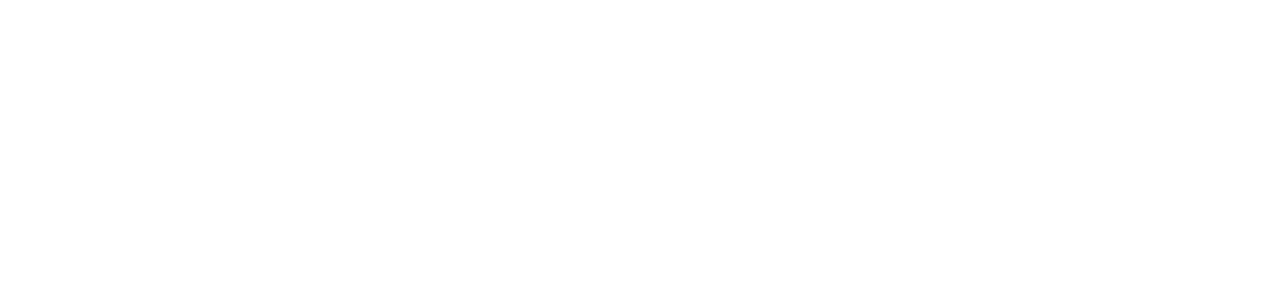
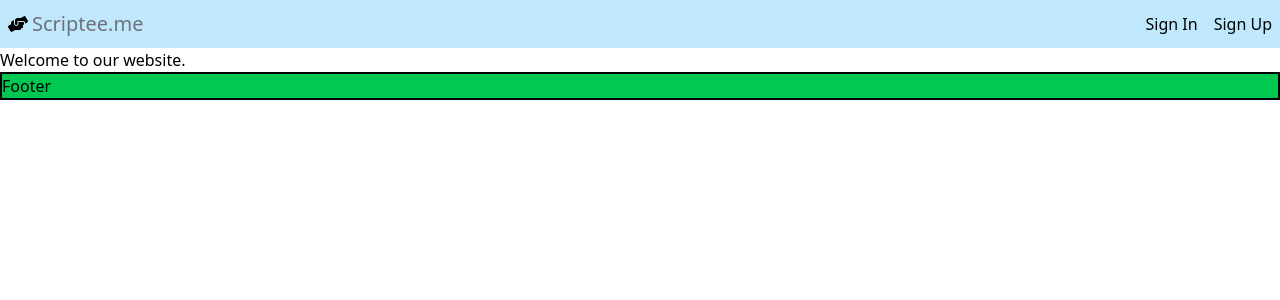
Before and after one commit to NS-25/scriptee.me, a React (Vite) app: page /dashboard in a window 1280 px wide. Before the commit this address had no page. Shown: the top 300 px of the page. Built offline with nearby package versions, Linux system fonts and the light colour scheme.

Commit message:
created dashboard when user sign in

```diff
--- a/src/App.tsx
+++ b/src/App.tsx
@@ -2,6 +2,7 @@
 import Navbar from "./components/Navbar";
 import SignIn from "./components/SignIn";
 import SignUp from "./components/SignUp";
+import DashBoard from "./components/Dashboard";
 
 function App() {
   const location = useLocation();
@@ -11,6 +12,7 @@
 
       {location.pathname === "/" && <Navbar />}
       <Routes>
+        <Route path="/dashboard" element={<DashBoard />} />
         <Route path="/signup" element={<SignUp />} />
         <Route path="/signin" element={<SignIn />} />
       </Routes>
--- /dev/null
+++ b/src/components/Dashboard.tsx
@@ -0,0 +1,13 @@
+import Layout from "./Layout";
+
+const DashBoard = () => {
+  return (
+    <Layout>
+      <div>
+        <h1>Welcome to our website.</h1>
+      </div>
+    </Layout>
+  );
+};
+
+export default DashBoard;
--- a/src/components/SignIn.tsx
+++ b/src/components/SignIn.tsx
@@ -18,7 +18,7 @@
         console.log("userCredential - signIn :", userCredential);
         const user = userCredential.user;
         console.log(user);
-        navigate("/signup");
+        navigate("/dashboard");
       })
       .catch((error) => {
         console.log("Error SignIn :", error);
@@ -40,7 +40,7 @@
         id="container"
         className="min-h-screen flex items-center justify-center"
       >
-        <div className="flex flex-col max-w-lg min-h-60  bg-gray-100 p-8 bg-white border border-gray-300 rounded-md">
+        <div className="flex flex-col max-w-lg min-h-60   p-8 bg-white border border-gray-300 rounded-md">
           <div id="heading" className="space-y-1">
             <h2 className="text-2xl font-bold text-center">
               Sign in to your account
```
